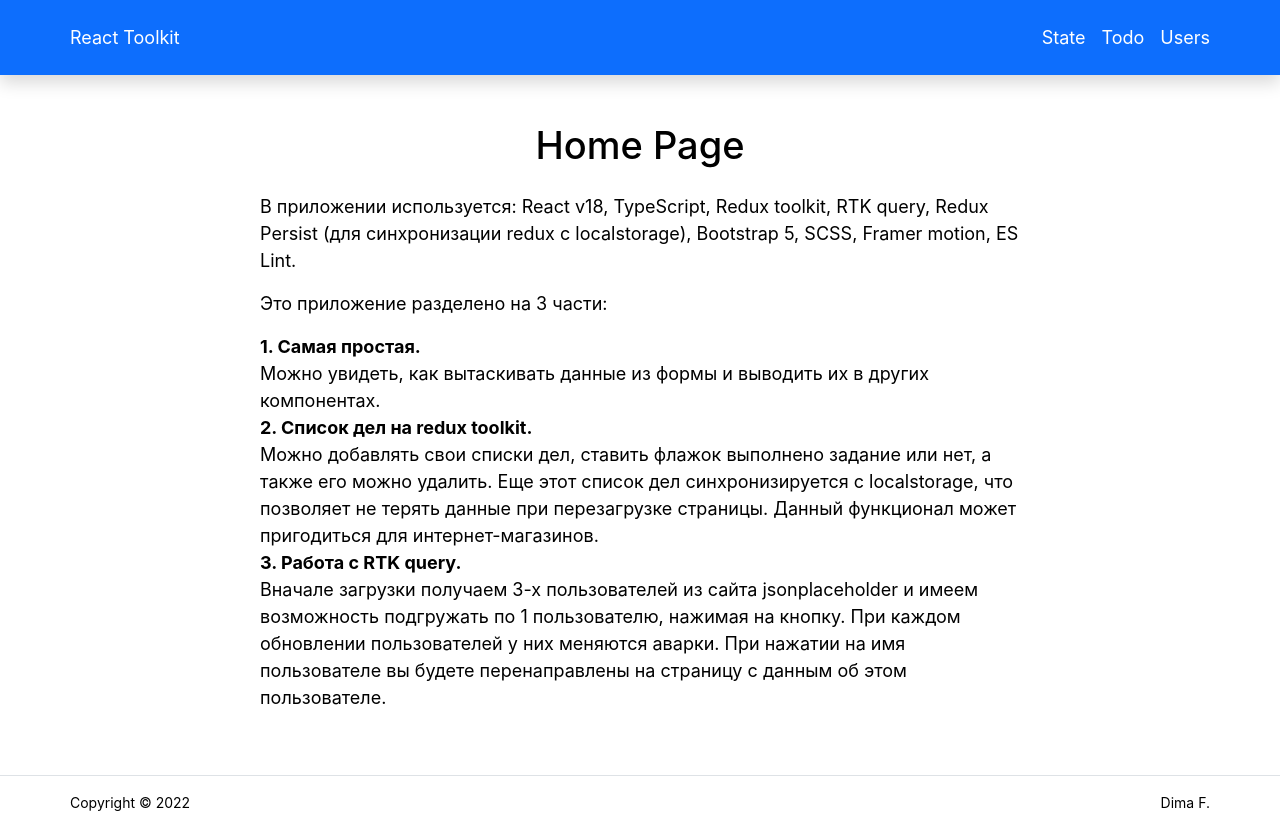
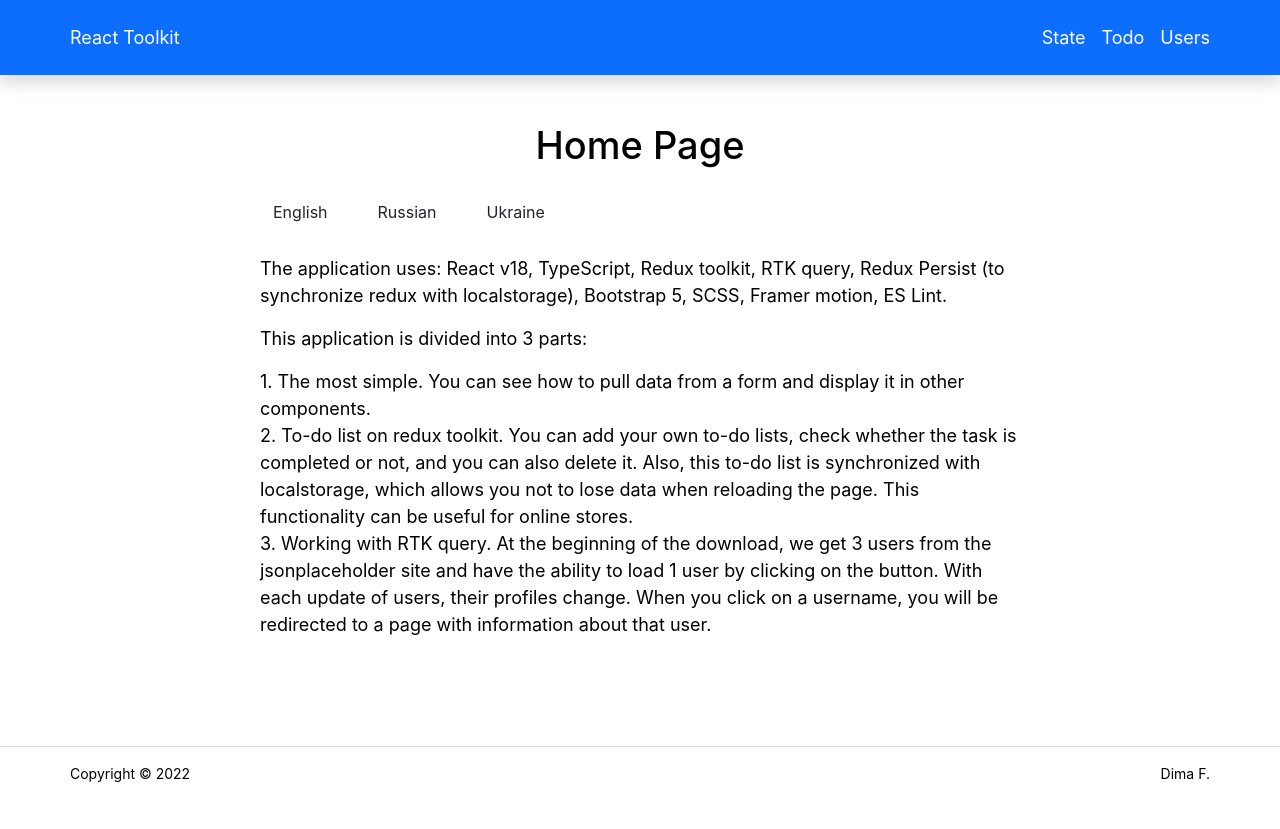
Before and after one commit to DmitriyOne/react-redux-toolkit, a React (Create React App) app: page / in a window 1280 px wide. After the commit the page ends 800 px from the top, so only its background shows below. Built offline with nearby package versions, Linux system fonts and the light colour scheme.

Commit message:
Fistname & Lastname components

```diff
--- a/src/components/HomeContent/HomeContent.tsx
+++ b/src/components/HomeContent/HomeContent.tsx
@@ -1,44 +1,68 @@
-import { FunctionComponent } from "react";
-import { B } from "../B";
+import { FunctionComponent, useEffect, useState, } from "react";
+
+import { Button } from "../../components";
+import { ITranslation } from "../../model/interfaces";
+
+import { translations } from "./translations";
 
 export const HomeContent: FunctionComponent = () => {
+	const [language, setLanguage] = useState<ITranslation>();
+
+	const getTranslation = (lang: string,) => {
+		const currentLanguage =
+			translations.find((item) => item.language === lang);
+
+		setLanguage(currentLanguage);
+	};
+
+	useEffect(() => {
+		getTranslation("English");
+	}, []);
+
 	return (
 		<>
+			<div className='
+			container-fluid
+			d-flex
+			justify-content-start
+			p-0
+			mt-4
+			'>
+				<Button
+					id='eng'
+					className='btn me-4'
+					onClick={() => getTranslation("English")}
+				>
+					English
+				</Button>
+				<Button
+					id='rus'
+					className='btn me-4'
+					onClick={() => getTranslation("Russian")}
+				>
+					Russian
+				</Button>
+				<Button
+					id='ukr'
+					className='btn'
+					onClick={() => getTranslation("Ukraine")}
+				>
+					Ukraine
+				</Button>
+			</div>
 			<p className='mt-4'>
-				В приложении используется: React v18, TypeScript,
-				Redux toolkit, RTK query, Redux Persist
-				(для синхронизации redux с localstorage),
-				Bootstrap 5, SCSS, Framer motion, ES Lint.
+				{language?.header}
 			</p>
-
 			<div className='text-start container-fluid p-0'>
-				Это приложение разделено на 3 части:
+				{language?.body}
 			</div>
 			<ol className='p-0 mt-3'>
+				{language?.items.map((item, idx) =>
+					<li key={idx}>
+						{item}
+					</li>
+				)}
 				<li>
-					<B>1. Самая простая.</B>
-					<br />
-					Можно увидеть, как вытаскивать данные из формы
-					и выводить их в других компонентах.
-				</li>
-				<li>
-					<B>2. Список дел на redux toolkit. </B>
-					<br />
-					Можно добавлять свои списки дел, ставить флажок
-					выполнено задание или нет, а также его можно удалить.
-					Еще этот список дел синхронизируется с localstorage,
-					что позволяет не терять данные при перезагрузке страницы.
-					Данный функционал может пригодиться для интернет-магазинов.
-				</li>
-				<li>
-					<B>3. Работа с RTK query.</B>
-					<br />
-					Вначале загрузки получаем 3-х пользователей из сайта
-					jsonplaceholder и имеем возможность подгружать
-					по 1 пользователю, нажимая на кнопку.
-					При каждом обновлении пользователей у них меняются аварки.
-					При нажатии на имя пользователе вы будете перенаправлены
-					на страницу с данным об этом пользователе.
 				</li>
 			</ol>
 		</>
--- /dev/null
+++ b/src/components/HomeContent/home-content.module.scss
@@ -0,0 +1,3 @@
+.active {
+	background-color: #198754;
+}
--- /dev/null
+++ b/src/components/HomeContent/translations.ts
@@ -0,0 +1,35 @@
+/* eslint-disable max-len */
+import { ITranslation } from "../../model/interfaces";
+
+export const translations: ITranslation[] = [
+	{
+		"language": "English",
+		"header": "The application uses: React v18, TypeScript, Redux toolkit, RTK query, Redux Persist (to synchronize redux with localstorage), Bootstrap 5, SCSS, Framer motion, ES Lint.",
+		"body": "This application is divided into 3 parts:",
+		"items": [
+			"1. The most simple. You can see how to pull data from a form and display it in other components.",
+			"2. To-do list on redux toolkit. You can add your own to-do lists, check whether the task is completed or not, and you can also delete it. Also, this to-do list is synchronized with localstorage, which allows you not to lose data when reloading the page. This functionality can be useful for online stores.",
+			"3. Working with RTK query. At the beginning of the download, we get 3 users from the jsonplaceholder site and have the ability to load 1 user by clicking on the button. With each update of users, their profiles change. When you click on a username, you will be redirected to a page with information about that user."
+		]
+	},
+	{
+		"language": "Russian",
+		"header": "В приложении используется: React v18, TypeScript, Redux toolkit, RTK query, Redux Persist (для синхронизации redux с localstorage), Bootstrap 5, SCSS, Framer motion, ES Lint.",
+		"body": "Это приложение разделено на 3 части:",
+		"items": [
+			"1. Самая простая.Можно увидеть, как вытаскивать данные из формы и выводить их в других компонентах.",
+			"2. Список дел на redux toolkit. Можно добавлять свои списки дел, ставить флажок выполнено задание или нет, а также его можно удалить. Еще этот список дел синхронизируется с localstorage, что позволяет не терять данные при перезагрузке страницы. Данный функционал может пригодиться для интернет-магазинов.",
+			"3. Работа с RTK query. Вначале загрузки получаем 3-х пользователей из сайта jsonplaceholder и имеем возможность подгружать по 1 пользователю, нажимая на кнопку. При каждом обновлении пользователей у них меняются аварки. При нажатии на имя пользователе вы будете перенаправлены на страницу с данным об этом пользователе."
+		]
+	},
+	{
+		"language": "Ukraine",
+		"header": "Додаток використовується: React v18, TypeScript, Redux toolkit, RTK query, Redux Persist (для синхронізації redux з localstorage), Bootstrap 5, SCSS, Framer motion, ES Lint.",
+		"body": "Ця програма розділена на 3 частини:",
+		"items": [
+			"1. Найпростіша. Можна побачити, як витягувати дані з форми та виводити їх в інших компонентах.",
+			"2. Список справ на redux toolkit. Можна додавати свої списки справ, ставити прапорець виконане завдання чи ні, і його можна видалити. Ще цей список справ синхронізується з місцевимипереходами, що дозволяє не втрачати дані при перезавантаженні сторінки. Цей функціонал може стати в нагоді для інтернет-магазинів.",
+			"3. Робота з RTK query. Спочатку завантаження отримуємо 3 користувачів з сайту jsonplaceholder і маємо можливість підвантажувати по 1 користувачу, натискаючи на кнопку. При кожному оновленні користувачів вони змінюються аварки. При натисканні на ім'я користувача ви будете перенаправлені на сторінку з даними про цього користувача."
+		]
+	}
+];
--- /dev/null
+++ b/src/components/StateChange/FirstName/FirstName.tsx
@@ -0,0 +1,17 @@
+import React, { FunctionComponent } from "react";
+
+import { B } from "../../B";
+
+interface IProps {
+	firstName?: string
+}
+
+export const FirstName: FunctionComponent<IProps> = ({
+	firstName
+}) => {
+	return (
+		<span>
+			Name: <B> {firstName} </B>
+		</span>
+	);
+};
--- /dev/null
+++ b/src/components/StateChange/FirstName/index.ts
@@ -0,0 +1 @@
+export * from "./FirstName";
--- /dev/null
+++ b/src/components/StateChange/LastName/LastName.tsx
@@ -0,0 +1,17 @@
+import React, { FunctionComponent } from "react";
+
+import { B } from "../../B";
+
+interface IProps {
+	lastName?: string
+}
+
+export const LastName: FunctionComponent<IProps> = ({
+	lastName
+}) => {
+	return (
+		<span>
+			Surname: <B> {lastName} </B>
+		</span>
+	);
+};
--- /dev/null
+++ b/src/components/StateChange/LastName/index.ts
@@ -0,0 +1 @@
+export * from "./LastName";
--- a/src/components/StateChange/StateChange.tsx
+++ b/src/components/StateChange/StateChange.tsx
@@ -2,7 +2,9 @@ import { ChangeEvent, FunctionComponent } from "react";
 
 import { useAppActions, useAppSelector } from "../../hooks";
 
-import { B, Input } from "../../components";
+import { Input } from "../../components";
+import { FirstName } from "./FirstName";
+import { LastName } from "./LastName";
 
 export const StateChange: FunctionComponent = () => {
 	const { firstName, lastName } = useAppSelector(state => state.stateInput);
@@ -30,12 +32,8 @@ export const StateChange: FunctionComponent = () => {
 				onChange={handleChangeLastName}
 			/>
 			<div className='d-flex flex-column align-items-start mt-5'>
-				<span>
-					Name: <B> {firstName} </B>
-				</span>
-				<span>
-					Surname: <B> {lastName} </B>
-				</span>
+				<FirstName firstName={firstName} />
+				<LastName lastName={lastName} />
 			</div>
 		</div>
 	);
--- /dev/null
+++ b/src/model/interfaces/ITranslation.ts
@@ -0,0 +1,6 @@
+export interface ITranslation {
+	language: string;
+	header: string;
+	body: string;
+	items: string[];
+}
--- a/src/model/interfaces/index.ts
+++ b/src/model/interfaces/index.ts
@@ -1,2 +1,4 @@
 export * from "./IStateInput";
 export * from "./ITodo";
+export * from "./ITranslation";
+export * from "./IUser";
```
